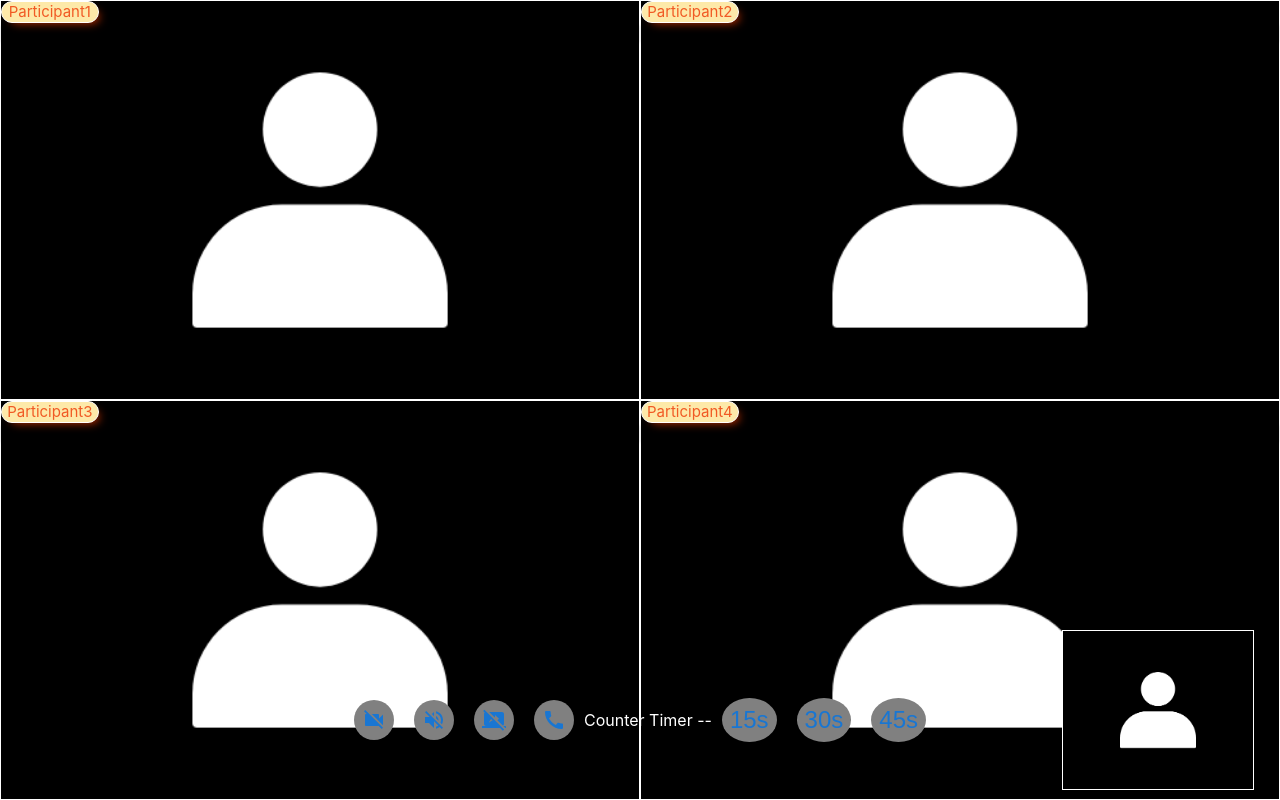
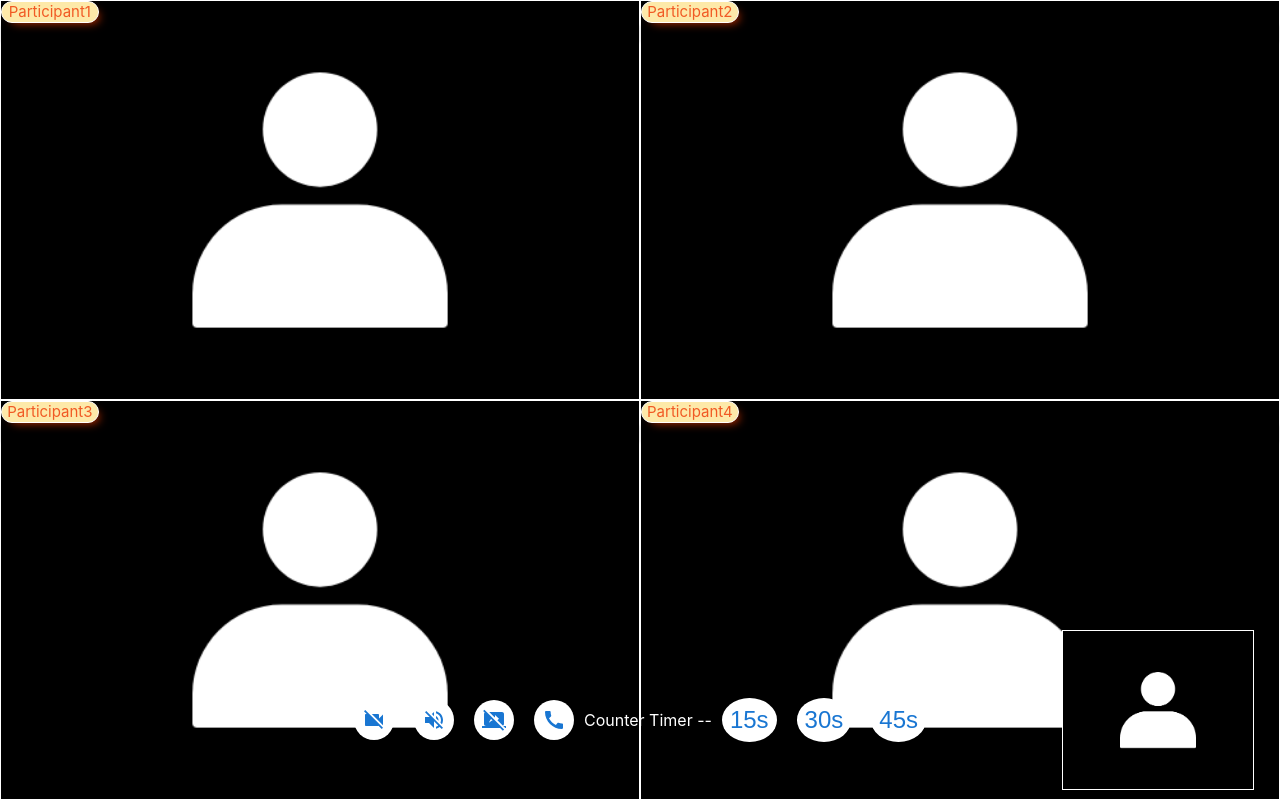
Before and after one commit to anuragcse611/video-app, a React (Create React App) app in the folder demo-videosceen/: page / in a window 1280 px wide. Built offline with nearby package versions, Linux system fonts and the light colour scheme.

Commit message:
NO changes

```diff
--- a/demo-videosceen/src/Components/Host.js
+++ b/demo-videosceen/src/Components/Host.js
@@ -35,16 +35,16 @@ const Host = () => {
   };
 
   const buttons = [
-    <IconButton key="1" aria-label="call" color="primary" style={{ backgroundColor: 'grey', borderRadius: '50%', margin: '10px', fontSize: '1.5rem' }}><VideocamOffIcon /></IconButton>,
-    <IconButton key="2" aria-label="call" color="primary" style={{ backgroundColor: 'grey', borderRadius: '50%', margin: '10px', fontSize: '1.5rem' }}><VolumeOffIcon /></IconButton>,
-    <IconButton key="3" aria-label="call" color="primary" style={{ backgroundColor: 'grey', borderRadius: '50%', margin: '10px', fontSize: '1.5rem' }}><StopScreenShareIcon /></IconButton>,
-    <IconButton key="4" aria-label="call" color="primary" style={{ backgroundColor: 'grey', borderRadius: '50%', margin: '10px', fontSize: '1.5rem' }}><CallIcon /></IconButton>,
+    <IconButton key="1" aria-label="call" color="primary" style={{ backgroundColor: '#fff', borderRadius: '50%', margin: '10px', fontSize: '1.5rem' }}><VideocamOffIcon /></IconButton>,
+    <IconButton key="2" aria-label="call" color="primary" style={{ backgroundColor: '#fff', borderRadius: '50%', margin: '10px', fontSize: '1.5rem' }}><VolumeOffIcon /></IconButton>,
+    <IconButton key="3" aria-label="call" color="primary" style={{ backgroundColor: '#fff', borderRadius: '50%', margin: '10px', fontSize: '1.5rem' }}><StopScreenShareIcon /></IconButton>,
+    <IconButton key="4" aria-label="call" color="primary" style={{ backgroundColor: '#fff', borderRadius: '50%', margin: '10px', fontSize: '1.5rem' }}><CallIcon /></IconButton>,
   ];
 
   const buttons1 = [
-    <IconButton key="5" aria-label="call" color="primary" style={{ backgroundColor: 'grey', borderRadius: '50%', margin: '10px', fontSize: '1.5rem' }} onClick={() => handleTimeChange(15)}> 15s</IconButton>,
-    <IconButton key="6" aria-label="call" color="primary" style={{ backgroundColor: 'grey', borderRadius: '50%', margin: '10px', fontSize: '1.5rem' }} onClick={() => handleTimeChange(30)}> 30s</IconButton>,
-    <IconButton key="7" aria-label="call" color="primary" style={{ backgroundColor: 'grey', borderRadius: '50%', margin: '10px', fontSize: '1.5rem' }} onClick={() => handleTimeChange(45)}> 45s</IconButton>,
+    <IconButton key="5" aria-label="call" color="primary" style={{ backgroundColor: '#fff', borderRadius: '50%', margin: '10px', fontSize: '1.5rem' }} onClick={() => handleTimeChange(15)}> 15s</IconButton>,
+    <IconButton key="6" aria-label="call" color="primary" style={{ backgroundColor: '#fff', borderRadius: '50%', margin: '10px', fontSize: '1.5rem' }} onClick={() => handleTimeChange(30)}> 30s</IconButton>,
+    <IconButton key="7" aria-label="call" color="primary" style={{ backgroundColor: '#fff', borderRadius: '50%', margin: '10px', fontSize: '1.5rem' }} onClick={() => handleTimeChange(45)}> 45s</IconButton>,
   ];
   return (
     <Grid container spacing={0} style={{ height: '100vh' }}>
--- a/demo-videosceen/src/Components/Participants.js
+++ b/demo-videosceen/src/Components/Participants.js
@@ -7,7 +7,7 @@ import CallIcon from '@mui/icons-material/Call';
 import VolumeOffIcon from '@mui/icons-material/VolumeOff';
 import VideocamOffIcon from '@mui/icons-material/VideocamOff';
 
-let soundPath ='/sounds/buzz.wav'
+let soundPath = '/sounds/buzz.wav';
 
 const Participants = () => {
   const [time, setTime] = useState(null);
@@ -34,7 +34,7 @@ const Participants = () => {
       } else {
         clearInterval(intervalId);
         const audio = new Audio(soundPath);
-        audio.addEventListener("canplaythrough", () => {
+        audio.addEventListener("loadedmetadata", () => {
           audio.play();
         });
         audio.load();
```
